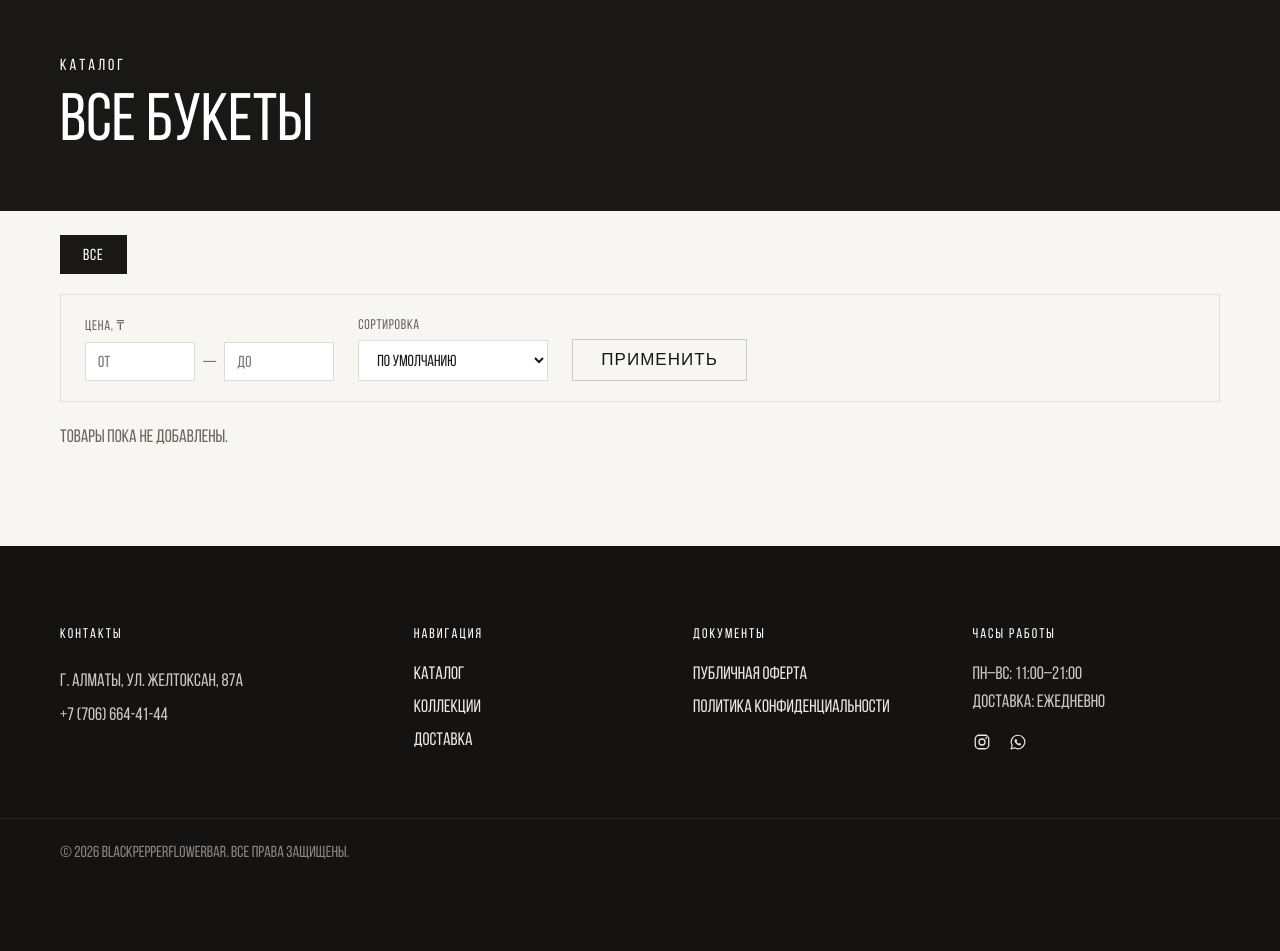
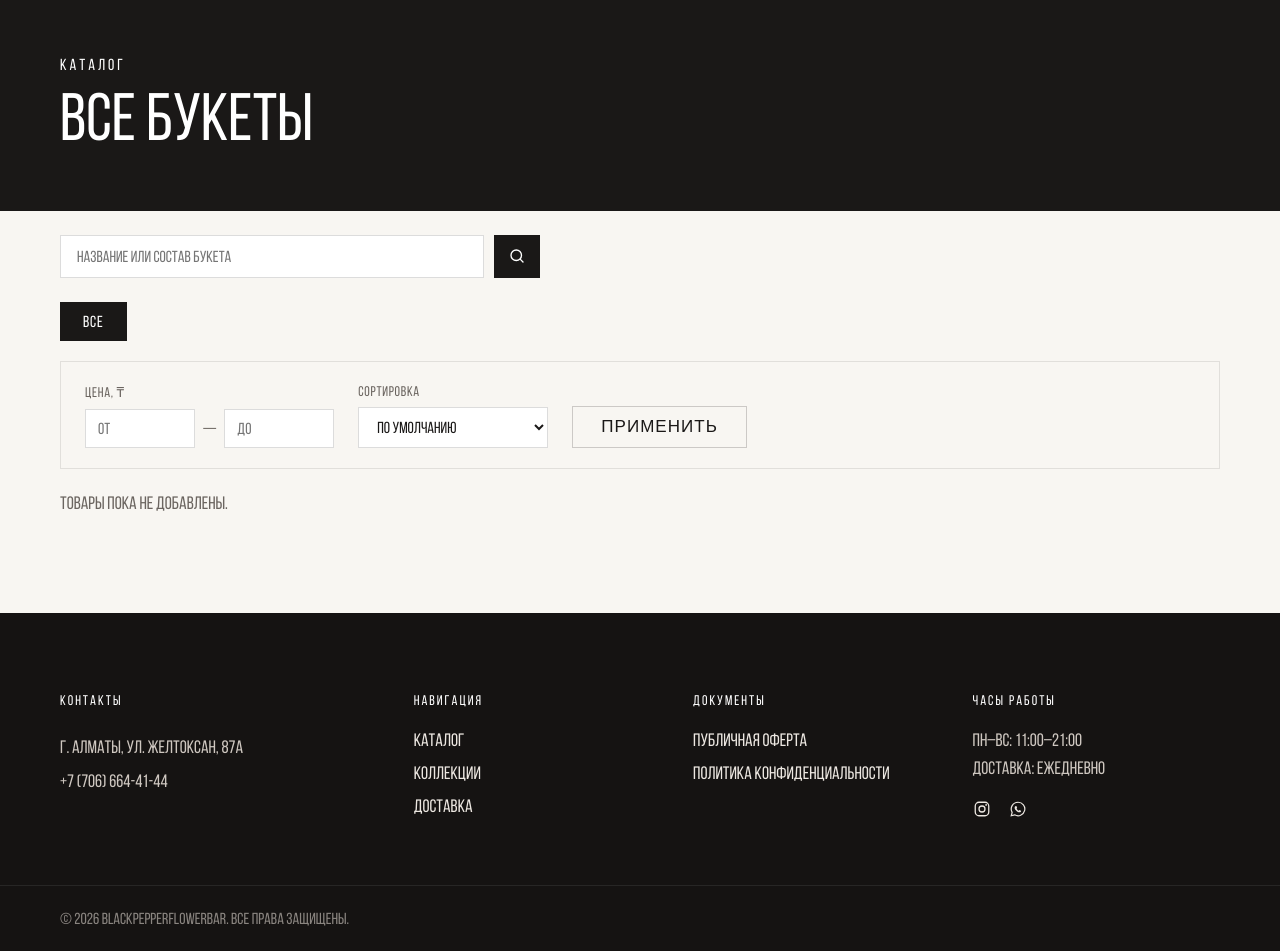
Before and after one commit to reebith546/blask_peeper, a Django app: page /catalog/ in a window 1280 px wide. Shown: the part 88-1039 px from the top of the page. Before the commit the page ends 947 px from the top, so only its background shows below. Run offline with Django 5.2, Linux system fonts and the light colour scheme; data that the repository does not hold is empty.

Commit message:
Каталог: поиск по названию и составу; шрифты карточки товара поменьше
- Поиск (?q=) — ищет по названию и составу букета одновременно,
  работает вместе с фильтром по категории (если уже на странице
  категории — ищет внутри неё). Пустая выдача — отдельное сообщение
  с самим запросом.
- Страница товара: название 53px -> 22px, цена 34px -> 20px
  (зачёркнутая старая цена пропорционально тоже уменьшена).

Co-Authored-By: Claude Sonnet 5 <noreply@anthropic.com>

```diff
--- a/catalog/templates/catalog/product_list.html
+++ b/catalog/templates/catalog/product_list.html
@@ -14,6 +14,13 @@
 
 <section class="section">
   <div class="container">
+
+    <form method="get" class="catalog-search" role="search">
+      <input type="search" name="q" value="{{ query }}" placeholder="Название или состав букета" aria-label="Поиск по каталогу">
+      <button type="submit" aria-label="Искать">
+        <svg width="18" height="18" viewBox="0 0 24 24" fill="none"><circle cx="11" cy="11" r="7" stroke="currentColor" stroke-width="1.8"/><path d="m20 20-3.5-3.5" stroke="currentColor" stroke-width="1.8" stroke-linecap="round"/></svg>
+      </button>
+    </form>
 
     <div class="catalog-toolbar">
       <div class="catalog-filters">
@@ -71,7 +78,9 @@
       </div>
     {% else %}
     <p class="empty-note">
-      {% if current_category %}В этой категории пока нет товаров.{% else %}Товары пока не добавлены.{% endif %}
+      {% if query %}По запросу «{{ query }}» ничего не найдено.
+      {% elif current_category %}В этой категории пока нет товаров.
+      {% else %}Товары пока не добавлены.{% endif %}
     </p>
     {% endif %}
 
--- a/catalog/views.py
+++ b/catalog/views.py
@@ -31,6 +31,10 @@ def product_list(request, category_slug=None):
             Q(category=current_category) | Q(extra_categories=current_category)
         ).distinct()
 
+    query = request.GET.get('q', '').strip()
+    if query:
+        products = products.filter(Q(name__icontains=query) | Q(composition__icontains=query))
+
     min_price = _parse_price(request.GET.get('min_price'))
     max_price = _parse_price(request.GET.get('max_price'))
     if min_price is not None:
@@ -57,6 +61,7 @@ def product_list(request, category_slug=None):
         'products': products,
         'current_category': current_category,
         'current_sort': current_sort,
+        'query': query,
         'min_price': min_price,
         'max_price': max_price,
     }
--- a/static/css/main.css
+++ b/static/css/main.css
@@ -528,6 +528,35 @@ ul { list-style: none; }
 }
 
 /* ============ CATALOG PAGE ============ */
+.catalog-search {
+  display: flex;
+  gap: 10px;
+  max-width: 480px;
+  margin-bottom: 24px;
+}
+.catalog-search input[type="search"] {
+  flex: 1;
+  min-width: 0;
+  padding: 12px 16px;
+  border: 1px solid rgba(26,24,23,0.15);
+  background: #fff;
+  font-family: var(--sans);
+  font-size: 16px;
+  color: var(--text-onLight);
+}
+.catalog-search button {
+  display: flex;
+  align-items: center;
+  justify-content: center;
+  flex-shrink: 0;
+  width: 46px;
+  border: none;
+  background: var(--bg-dark);
+  color: var(--text-onDark);
+  cursor: pointer;
+  transition: background 0.2s ease;
+}
+.catalog-search button:hover { background: var(--accent-hover); }
 .catalog-toolbar {
   display: flex;
   flex-wrap: wrap;
@@ -946,7 +975,7 @@ ul { list-style: none; }
 .product-slider__thumb.is-active { opacity: 1; border-color: var(--bg-dark); }
 .product-detail__title {
   font-family: var(--display);
-  font-size: 53px;
+  font-size: 22px;
   font-weight: 500;
   margin: 8px 0 16px;
   text-transform: uppercase;
@@ -956,11 +985,11 @@ ul { list-style: none; }
   align-items: baseline;
   flex-wrap: wrap;
   gap: 10px 14px;
-  font-size: 34px;
+  font-size: 20px;
   font-weight: 600;
   margin-bottom: 24px;
 }
-.product-detail__price .price-old { font-size: 22px; }
+.product-detail__price .price-old { font-size: 15px; }
 .sale-badge--inline { position: static; align-self: center; }
 .product-detail__composition {
   font-size: 18px;
--- a/templates/base.html
+++ b/templates/base.html
@@ -10,7 +10,7 @@
 <link rel="icon" type="image/png" sizes="32x32" href="{% static 'images/favicon-32.png' %}">
 <link rel="apple-touch-icon" href="{% static 'images/apple-touch-icon.png' %}">
 <link rel="preload" href="{% static 'fonts/BebasNeue.woff2' %}" as="font" type="font/woff2" crossorigin>
-<link rel="stylesheet" href="{% static 'css/main.css' %}?v=20260924d">{# при правках CSS меняйте v, чтобы браузеры (особенно Safari) забрали новую версию #}
+<link rel="stylesheet" href="{% static 'css/main.css' %}?v=20260924e">{# при правках CSS меняйте v, чтобы браузеры (особенно Safari) забрали новую версию #}
 {% block extra_head %}{% endblock %}
 </head>
 <body>
```
Also changed, not shown: catalog/tests.py (+48 -0 lines).
